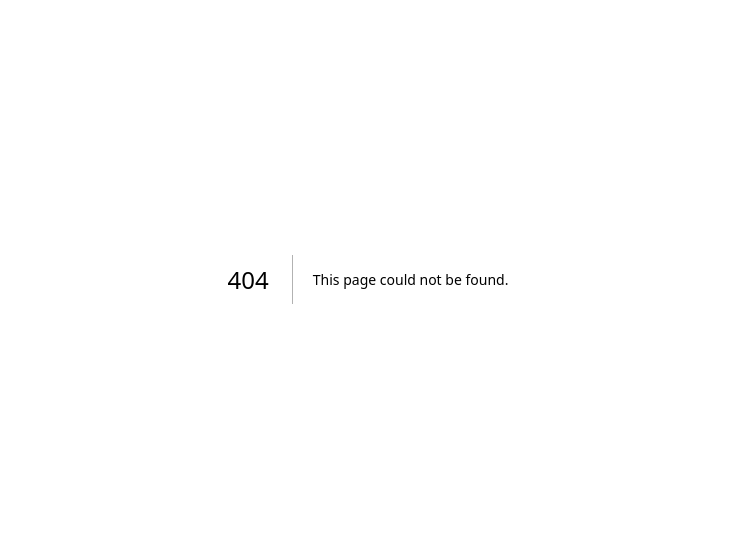
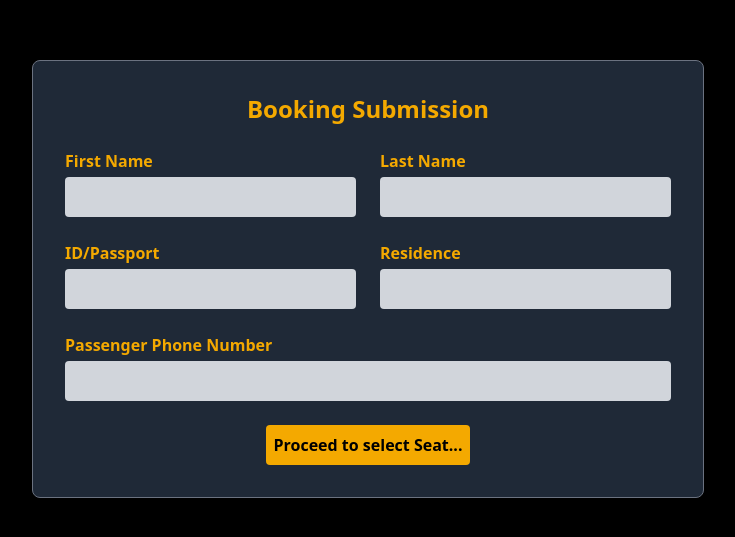
Before and after one commit to Melrwa/BookBus, a Next.js app in the folder client/: page /bookingbus in a window 1280 px wide. Before the commit this address had no page. Shown: the part 121-658 px from the top of the page, without its empty margins (272-1007 px from the left). Built offline with nearby package versions, Linux system fonts and the light colour scheme.

Commit message:
Add booking and seat selection components with form handling and navigation

```diff
--- /dev/null
+++ b/client/src/app/bookingbus/bookingbus.js
@@ -0,0 +1,116 @@
+// import React from 'react'
+
+// export default function Bookbus() {
+//   return (
+//     <div>
+//         Bookbus
+//     </div>
+//   )
+// }
+
+
+'use client';
+
+import { useState } from 'react';
+
+export default function BookingForm() {
+  const [formData, setFormData] = useState({
+    firstName: '',
+    lastName: '',
+    idPassport: '',
+    residence: '',
+    phoneNumber: '',
+  });
+
+  const handleChange = (e) => {
+    setFormData({ ...formData, [e.target.name]: e.target.value });
+  };
+
+  const handleSubmit = (e) => {
+    e.preventDefault();
+    console.log('Form Data:', formData);
+  };
+
+  return (
+    <div className="min-h-screen bg-black flex items-center justify-center">
+      <div className="border border-gray-500 p-8 bg-gray-800 rounded-lg shadow-lg w-full max-w-2xl">
+        <h2 className="text-center text-[#F4A900] text-2xl font-bold mb-6">
+          Booking Submission
+        </h2>
+        <form onSubmit={handleSubmit} className="grid grid-cols-2 gap-6">
+          <div>
+            <label className="block text-[#F4A900] font-semibold mb-1">
+              First Name
+            </label>
+            <input
+              type="text"
+              name="firstName"
+              value={formData.firstName}
+              onChange={handleChange}
+              className="w-full p-2 rounded bg-gray-300 text-black focus:outline-none"
+              required
+            />
+          </div>
+          <div>
+            <label className="block text-[#F4A900] font-semibold mb-1">
+              Last Name
+            </label>
+            <input
+              type="text"
+              name="lastName"
+              value={formData.lastName}
+              onChange={handleChange}
+              className="w-full p-2 rounded bg-gray-300 text-black focus:outline-none"
+              required
+            />
+          </div>
+          <div>
+            <label className="block text-[#F4A900] font-semibold mb-1">
+              ID/Passport
+            </label>
+            <input
+              type="text"
+              name="idPassport"
+              value={formData.idPassport}
+              onChange={handleChange}
+              className="w-full p-2 rounded bg-gray-300 text-black focus:outline-none"
+              required
+            />
+          </div>
+          <div>
+            <label className="block text-[#F4A900] font-semibold mb-1">
+              Residence
+            </label>
+            <input
+              type="text"
+              name="residence"
+              value={formData.residence}
+              onChange={handleChange}
+              className="w-full p-2 rounded bg-gray-300 text-black focus:outline-none"
+              required
+            />
+          </div>
+          <div className="col-span-2">
+            <label className="block text-[#F4A900] font-semibold mb-1">
+              Passenger Phone Number
+            </label>
+            <input
+              type="text"
+              name="phoneNumber"
+              value={formData.phoneNumber}
+              onChange={handleChange}
+              className="w-full p-2 rounded bg-gray-300 text-black focus:outline-none"
+              required
+            />
+          </div>
+          <div className="col-span-2 flex justify-center">
+            <a href='/selectseat' className="bg-[#F4A900] text-black p-2 rounded font-semibold hover:bg-yellow-600">
+
+              Proceed to select Seat...
+            </a>
+          </div>
+        </form>
+      </div>
+    </div>
+  );
+}
--- /dev/null
+++ b/client/src/app/bookingbus/page.js
@@ -0,0 +1,10 @@
+import React from 'react'
+import Bookbus from './bookingbus'
+
+export default function page() {
+  return (
+    <div>
+      <Bookbus  />
+    </div>
+  )
+}
--- a/client/src/app/page.js
+++ b/client/src/app/page.js
@@ -54,7 +54,7 @@ export default function Home() {
                             <p className="text-green-400 font-semibold">VIP: kshs 1800</p>
                             <p className="text-red-400 font-semibold">Normal: kshs 1600</p>
                         </div>
-                        <button className="bg-red-500 px-4 py-2 rounded">Select</button>
+                        <a href ="/bookingbus" className="bg-red-500 px-4 py-2 rounded">Select</a>
                     </div>
                     <p className="text-white text-sm mt-2">Available Seats: <span className="bg-red-600 px-2 py-1 rounded text-white">23</span></p>
                 </div>
--- /dev/null
+++ b/client/src/app/selectseat/page.js
@@ -0,0 +1,10 @@
+import React from 'react'
+import Selectseat from './selectseat'
+
+export default function page() {
+  return (
+    <div>
+      <Selectseat />
+    </div>
+  )
+}
--- /dev/null
+++ b/client/src/app/selectseat/selectseat.js
@@ -0,0 +1,83 @@
+
+'use client';
+import { useState } from "react";
+
+export default function SeatSelection() {
+  const rows = [
+    ["VIP", "", "VIP", ""],
+    ["", "", "", ""],
+    ["", "", "", ""],
+    ["", "", "", ""],
+    ["", "", "", ""],
+    ["", "", "", ""],
+    ["", "", "", ""],
+    ["", "", "", ""],
+    ["", "", "", ""],
+    ["", "", "", ""],
+    ["", "", "", ""],
+  ];
+
+  const [selectedSeats, setSelectedSeats] = useState([]);
+
+  const toggleSeat = (rowIndex, colIndex) => {
+    const seatId = `${rowIndex}-${colIndex}`;
+    setSelectedSeats((prev) =>
+      prev.includes(seatId)
+        ? prev.filter((seat) => seat !== seatId)
+        : [...prev, seatId]
+    );
+  };
+
+  return (
+    <div className="min-h-screen bg-black flex items-center justify-center">
+      <div className="bg-gray-900 p-8 rounded-lg shadow-lg w-3/5">
+        <h2 className="text-[#F4A900] text-xl font-semibold text-center mb-6">
+          Select Seat
+        </h2>
+        <div className="flex justify-center space-x-4 mb-4">
+          <div className="flex items-center space-x-2">
+            <div className="w-5 h-5 bg-white border"></div>
+            <span className="text-white">Available</span>
+          </div>
+          <div className="flex items-center space-x-2">
+            <div className="w-5 h-5 bg-pink-400 border"></div>
+            <span className="text-white">VIP</span>
+          </div>
+          <div className="flex items-center space-x-2">
+            <div className="w-5 h-5 bg-blue-500 border"></div>
+            <span className="text-white">Business</span>
+          </div>
+          <div className="flex items-center space-x-2">
+            <div className="w-5 h-5 bg-gray-500 border"></div>
+            <span className="text-white">Occupied</span>
+          </div>
+          <div className="flex items-center space-x-2">
+            <div className="w-5 h-5 bg-red-500 border"></div>
+            <span className="text-white">Selected</span>
+          </div>
+        </div>
+        <div className="grid grid-cols-4 gap-4 p-4 bg-gray-800 rounded-lg">
+          {rows.map((row, rowIndex) => (
+            <div key={rowIndex} className="grid grid-cols-4 gap-4">
+              {row.map((seat, colIndex) => (
+                <div
+                  key={colIndex}
+                  className={`w-10 h-10 flex items-center justify-center border rounded-md cursor-pointer ${
+                    seat === "VIP"
+                      ? "bg-pink-400"
+                      : selectedSeats.includes(`${rowIndex}-${colIndex}`)
+                      ? "bg-red-500"
+                      : "bg-white"
+                  }`}
+                  onClick={() => toggleSeat(rowIndex, colIndex)}
+                >
+                  {rowIndex * 4 + colIndex + 1}
+                </div>
+              ))}
+            </div>
+          ))}
+        </div>
+      </div>
+    </div>
+  );
+}
```
